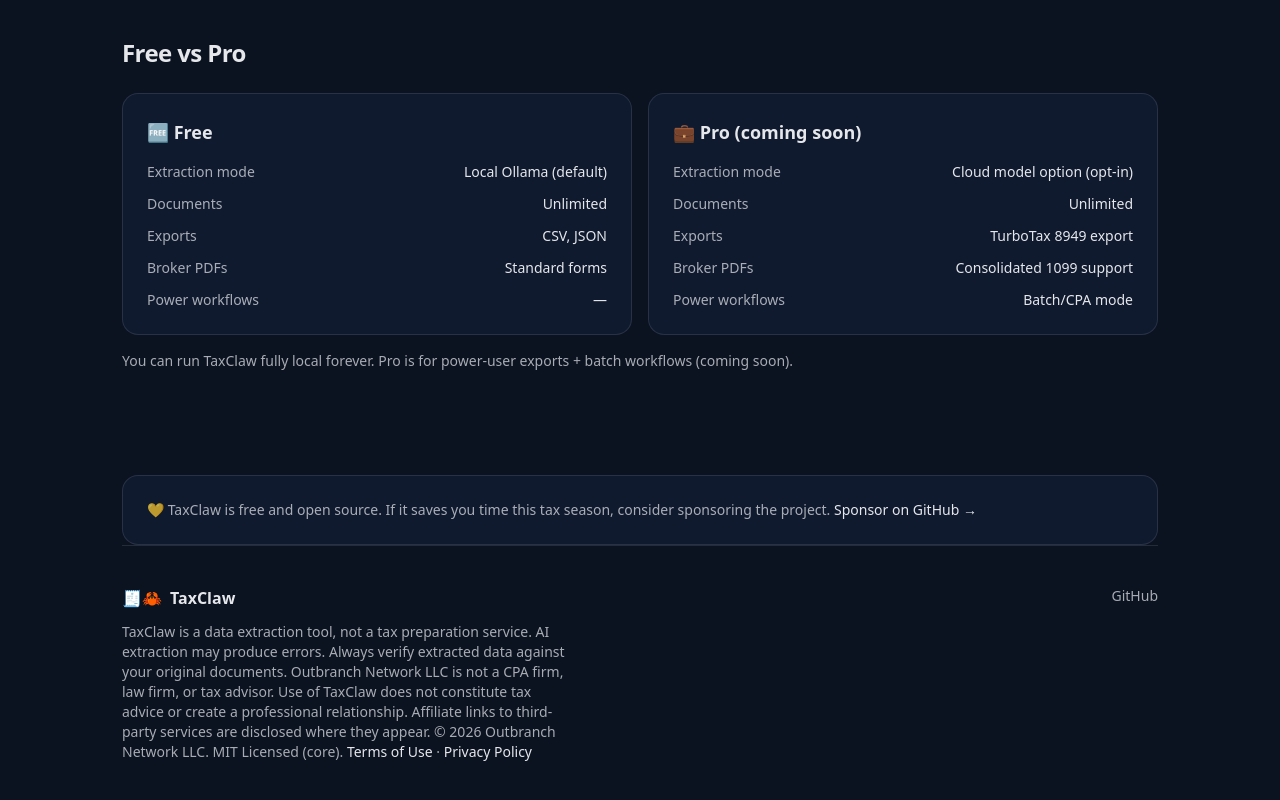
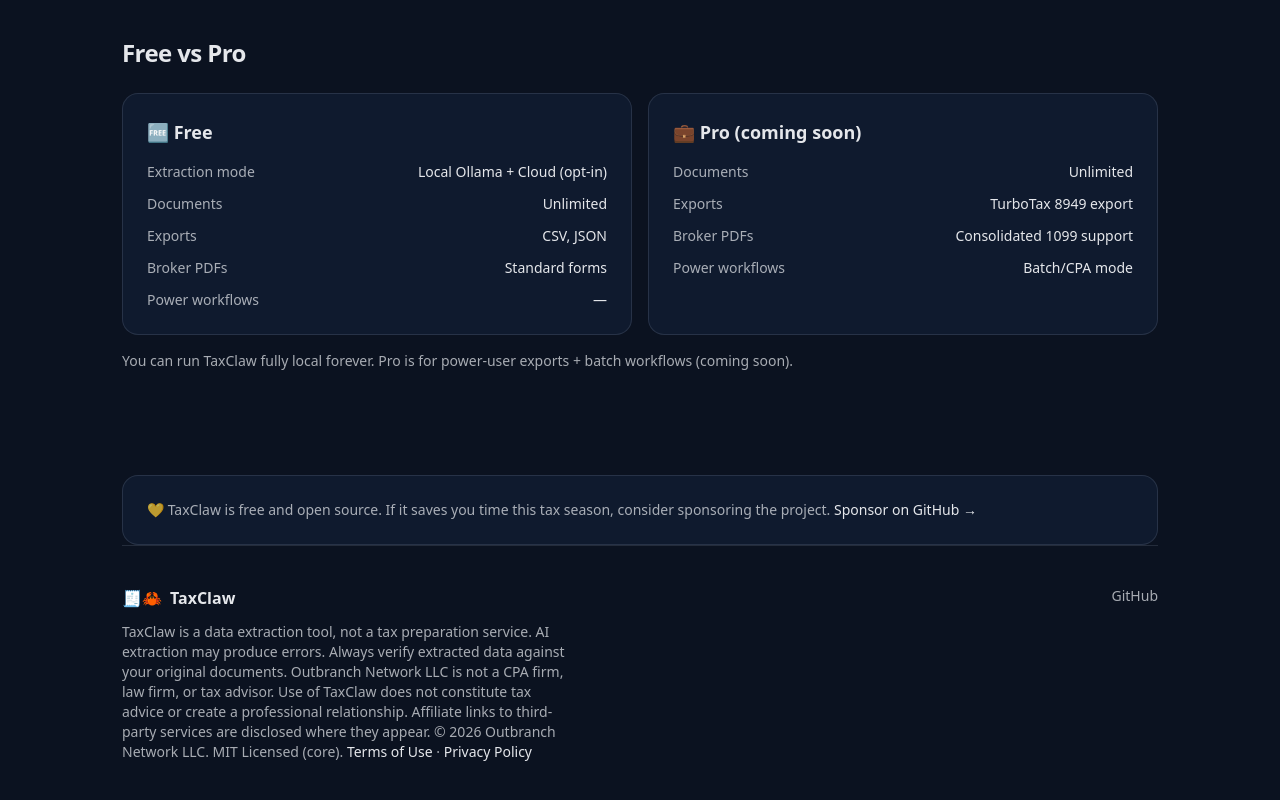
Before and after one commit to DougButdorf/taxclaw-net, a Next.js app: page / in a window 1280 px wide. Shown: the part 3446-4246 px from the top of the page. Built offline with nearby package versions, Linux system fonts and the light colour scheme.

Commit message:
pricing: cloud option moves to Free tier; Pro stays extraction-agnostic

```diff
--- a/src/app/page.tsx
+++ b/src/app/page.tsx
@@ -348,7 +348,7 @@
             {[{
               title: "🆓 Free",
               rows: [
-                ["Extraction mode", "Local Ollama (default)"],
+                ["Extraction mode", "Local Ollama + Cloud (opt-in)"],
                 ["Documents", "Unlimited"],
                 ["Exports", "CSV, JSON"],
                 ["Broker PDFs", "Standard forms"],
@@ -358,7 +358,6 @@
             {
               title: "💼 Pro (coming soon)",
               rows: [
-                ["Extraction mode", "Cloud model option (opt-in)"],
                 ["Documents", "Unlimited"],
                 ["Exports", "TurboTax 8949 export"],
                 ["Broker PDFs", "Consolidated 1099 support"],
```
